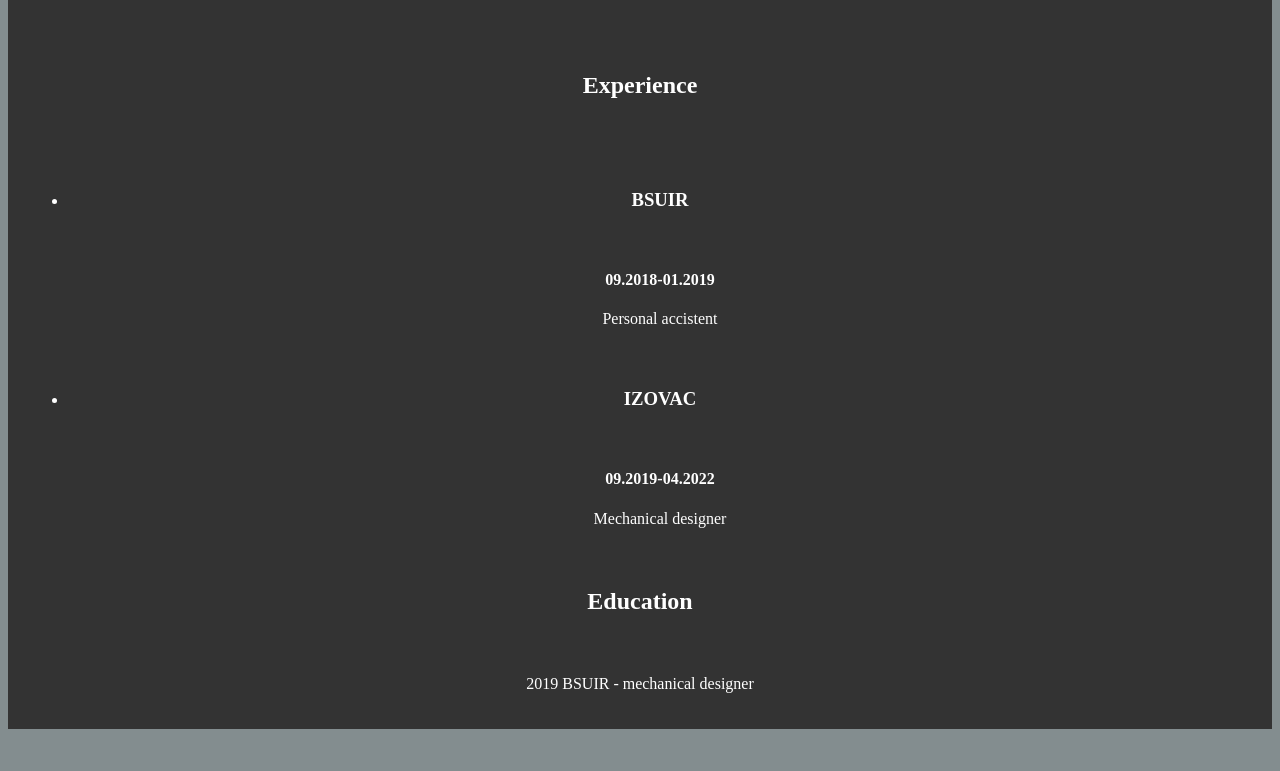
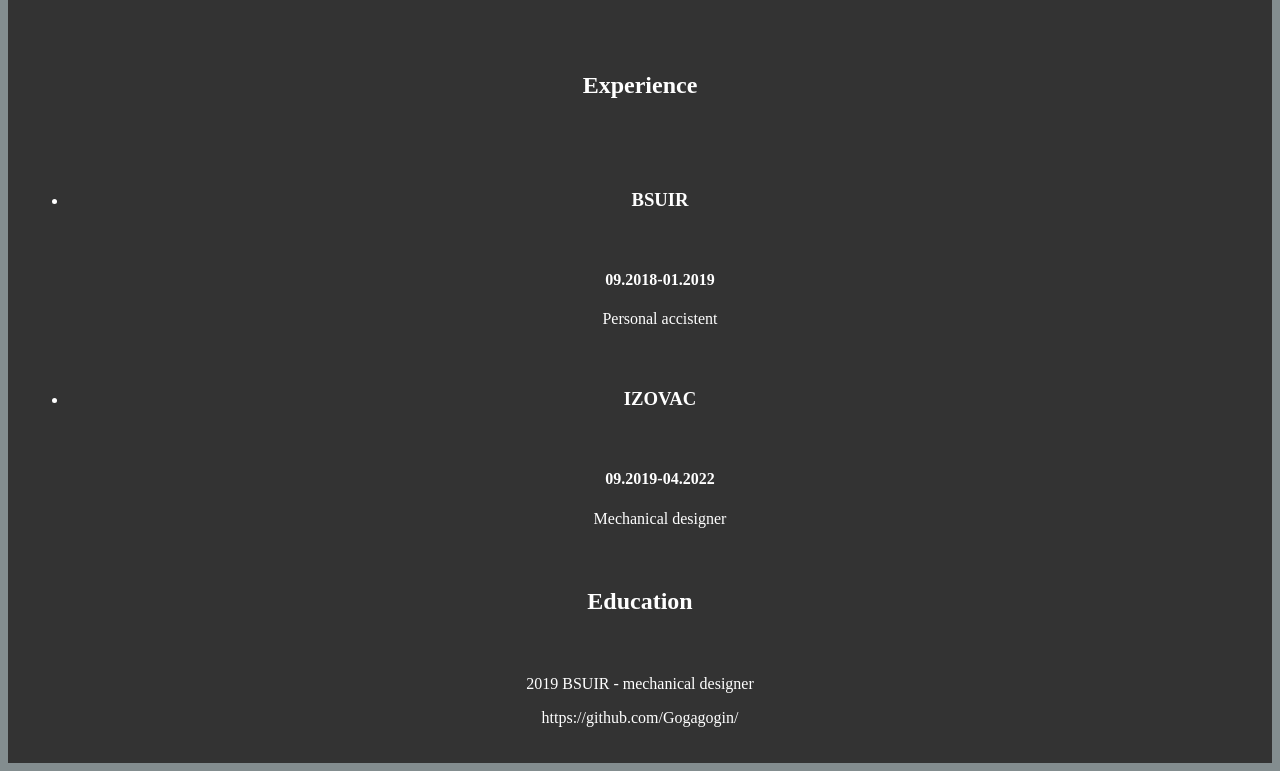
Before and after one commit to Gogagogin/rsschool-cv, a plain HTML site: page index.html in a window 1280 px wide. Shown: the part 1366-2137 px from the top of the page. Before the commit the page ends 2103 px from the top, so only its background shows below. Drawn offline with Linux system fonts and the light colour scheme.

Commit message:
docs: update index.html

```diff
--- a/index.html
+++ b/index.html
@@ -64,6 +64,9 @@
      <section id="Education">
         <h2>Education</h2>
         <p>2019 BSUIR - mechanical designer </p>
+       <footer>
+    <p>https://github.com/Gogagogin/</p>
+  </footer>
 
   </body>
 </html>
```
